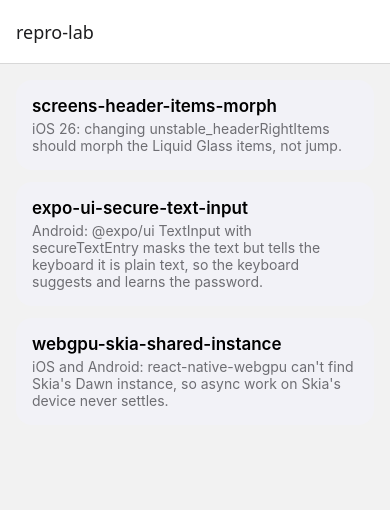
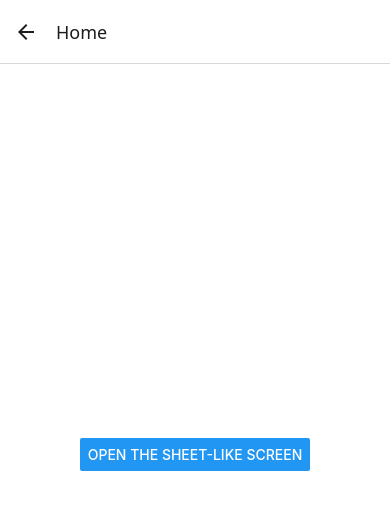
Before and after one commit to enzomanuelmangano/repro-lab, a React Native app: screen /screens-interactive-pop-release in a window 390 px wide. Shown: the top 510 px of the page. Built offline with nearby package versions, Linux system fonts and the light colour scheme.

Commit message:
demo: screens-interactive-pop-release (iOS)

```diff
--- a/demos/index.ts
+++ b/demos/index.ts
@@ -2,6 +2,7 @@
 
 import * as expoUiSecureTextInput from './expo-ui-secure-text-input';
 import * as screensHeaderItemsMorph from './screens-header-items-morph';
+import * as screensInteractivePopRelease from './screens-interactive-pop-release';
 import * as webgpuSkiaSharedInstance from './webgpu-skia-shared-instance';
 
 export type Demo = {
@@ -15,4 +16,5 @@
   screensHeaderItemsMorph,
   expoUiSecureTextInput,
   webgpuSkiaSharedInstance,
+  screensInteractivePopRelease,
 ];
--- /dev/null
+++ b/demos/screens-interactive-pop-release/index.tsx
@@ -0,0 +1,62 @@
+import { createNativeStackNavigator } from '@react-navigation/native-stack';
+import { Button, StyleSheet, Text, View } from 'react-native';
+
+export const name = 'screens-interactive-pop-release';
+export const description =
+  'iOS: release a short full-screen drag and the screen snaps back in a couple of frames instead of following the finger.';
+
+const Stack = createNativeStackNavigator();
+
+function Home({ navigation }: { navigation: any }) {
+  return (
+    <View style={[styles.fill, styles.home]}>
+      <Button testID="open" title="Open the sheet-like screen" onPress={() => navigation.navigate('Sheet')} />
+    </View>
+  );
+}
+
+function Sheet() {
+  return (
+    <View style={[styles.fill, styles.sheet]}>
+      <Text style={styles.title}>Drag down anywhere</Text>
+      <Text style={styles.body}>
+        Drag down a short way and let go: the screen should glide back. Drag past half and let go: it
+        should close at the finger's speed.
+      </Text>
+      {Array.from({ length: 6 }, (_, i) => (
+        <View key={i} style={[styles.stripe, { backgroundColor: `hsl(${i * 50}, 80%, 60%)` }]} />
+      ))}
+    </View>
+  );
+}
+
+function InteractivePopRelease() {
+  return (
+    <Stack.Navigator>
+      <Stack.Screen name="Home" component={Home} />
+      <Stack.Screen
+        name="Sheet"
+        component={Sheet}
+        options={{
+          animation: 'slide_from_bottom',
+          animationDuration: 250,
+          animationMatchesGesture: true,
+          gestureDirection: 'vertical',
+          fullScreenGestureEnabled: true,
+        }}
+      />
+    </Stack.Navigator>
+  );
+}
+
+export const component = InteractivePopRelease;
+export const options = { headerShown: false };
+
+const styles = StyleSheet.create({
+  fill: { flex: 1 },
+  home: { alignItems: 'center', justifyContent: 'center', backgroundColor: 'white' },
+  sheet: { padding: 24, gap: 12, backgroundColor: '#1c1c1e' },
+  title: { fontSize: 24, fontWeight: '700', color: 'white' },
+  body: { fontSize: 15, lineHeight: 21, color: '#d1d1d6' },
+  stripe: { height: 60, borderRadius: 12 },
+});
```
